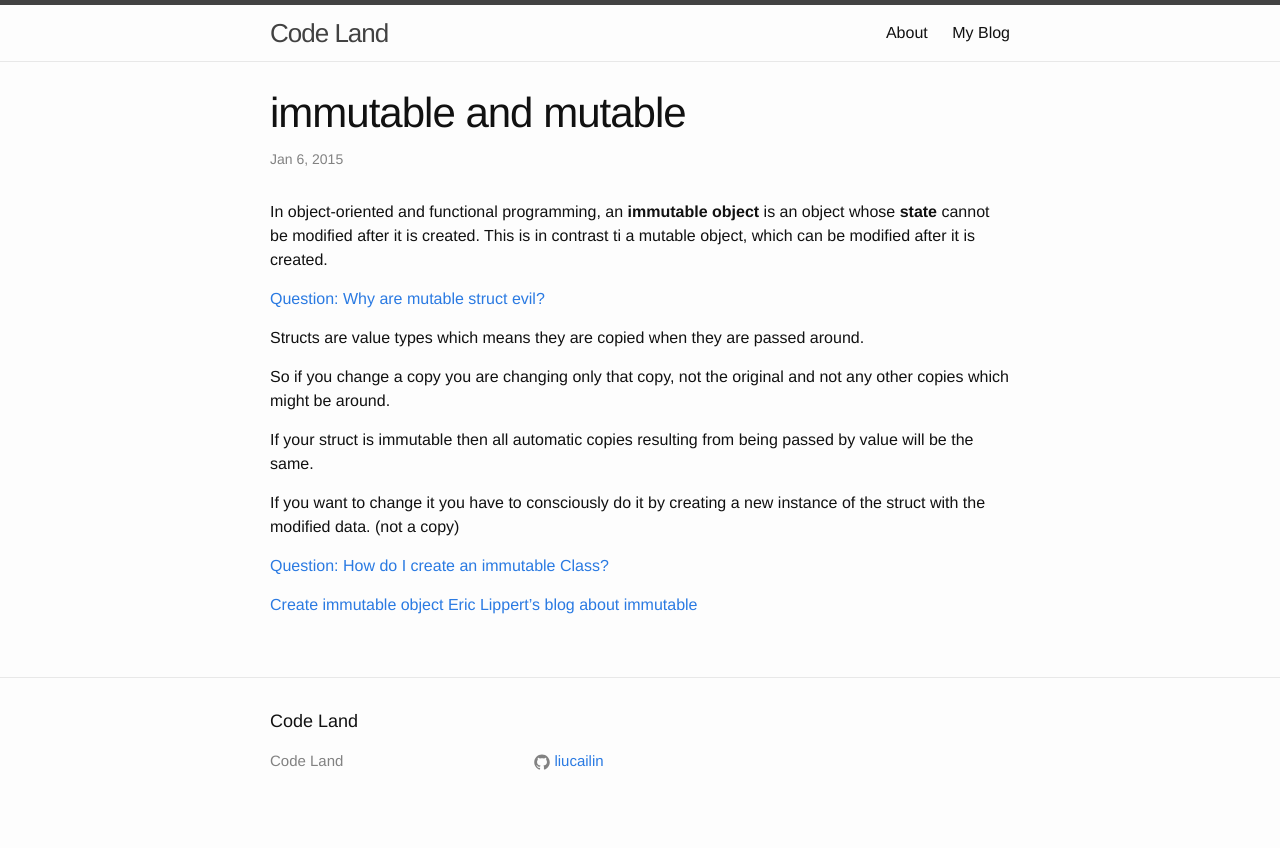
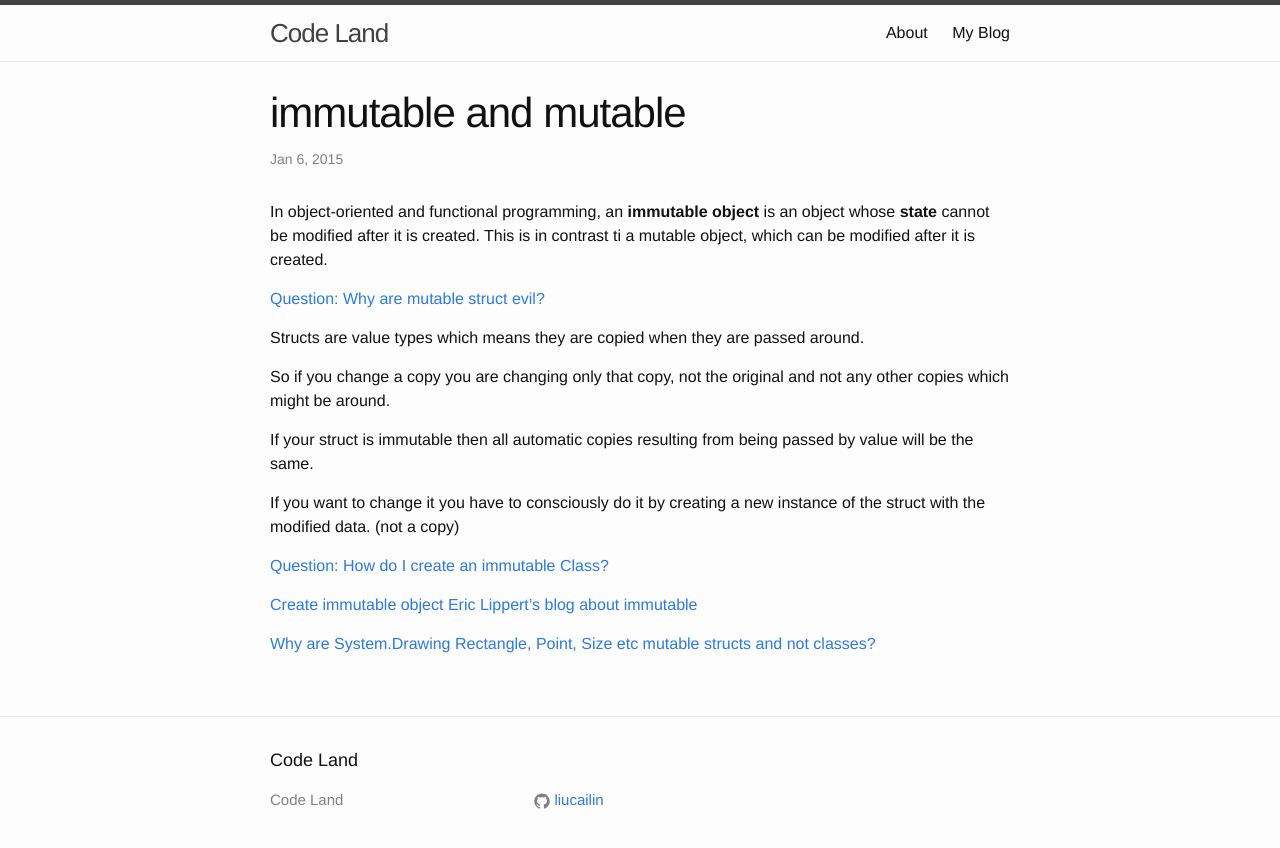
Before and after one commit to liucailin/liucailin.github.io, a Jekyll site: the page built from _posts/Programming/2015-01-06-immutable-and-mutable.markdown, in a window 1280 px wide. Shown: the top 848 px of the page. Built offline with Jekyll 4.4.1, drawn with Linux system fonts in a browser that asks for light colours.

Commit message:
修改 imutable object

```diff
--- a/_posts/Programming/2015-01-06-immutable-and-mutable.markdown
+++ b/_posts/Programming/2015-01-06-immutable-and-mutable.markdown
@@ -19,3 +19,5 @@ If you want to change it you have to consciously do it by creating a new instanc
 
 [Create immutable object](http://tipsandtricks.runicsoft.com/CSharp/Immutables.html)
 [Eric Lippert's blog about immutable](http://blogs.msdn.com/b/ericlippert/archive/tags/immutability/default.aspx?PageIndex=2)
+
+[Why are System.Drawing Rectangle, Point, Size etc mutable structs and not classes?](http://stackoverflow.com/questions/14192527/why-are-system-drawing-rectangle-point-size-etc-mutable-structs-and-not-classe?lq=1)
```
